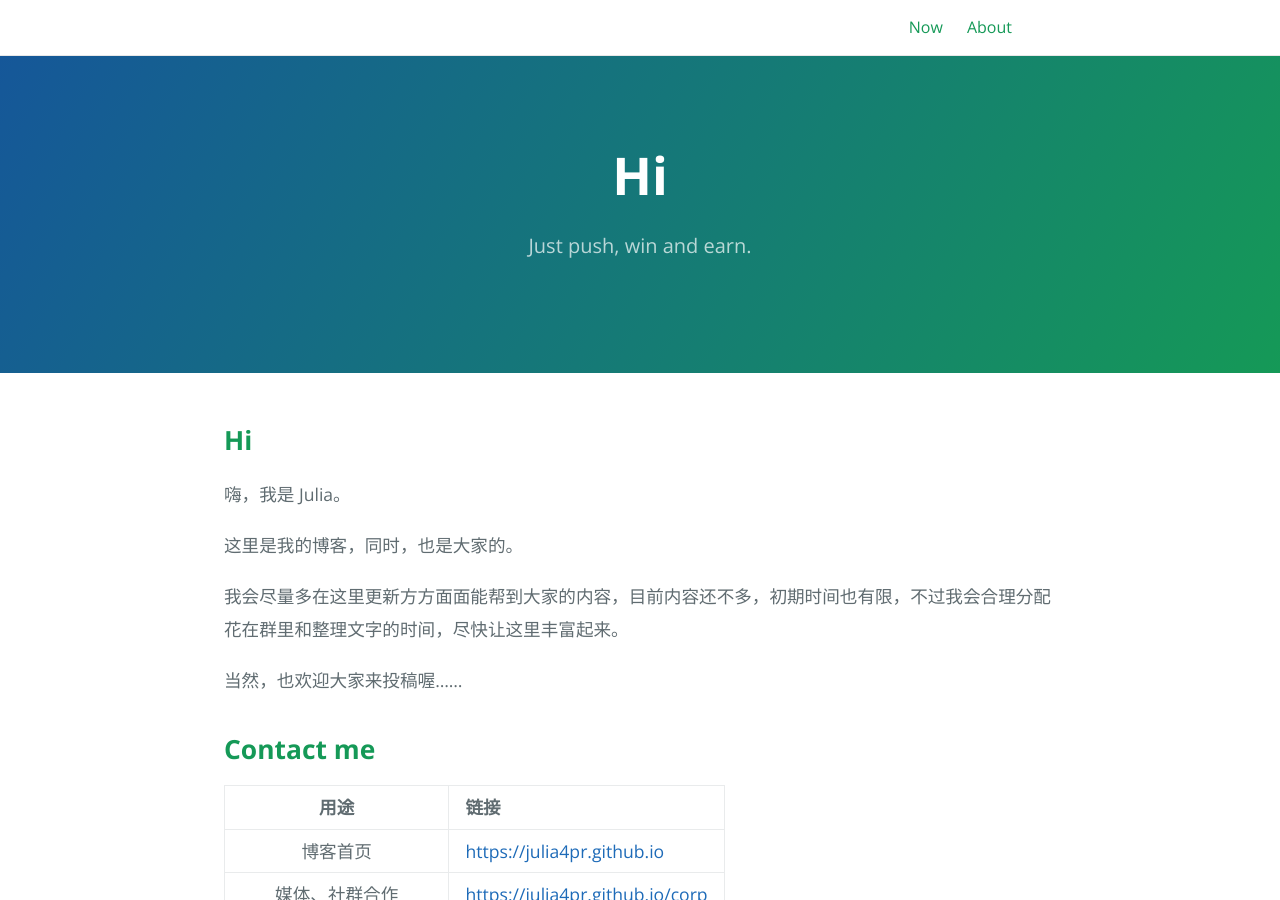
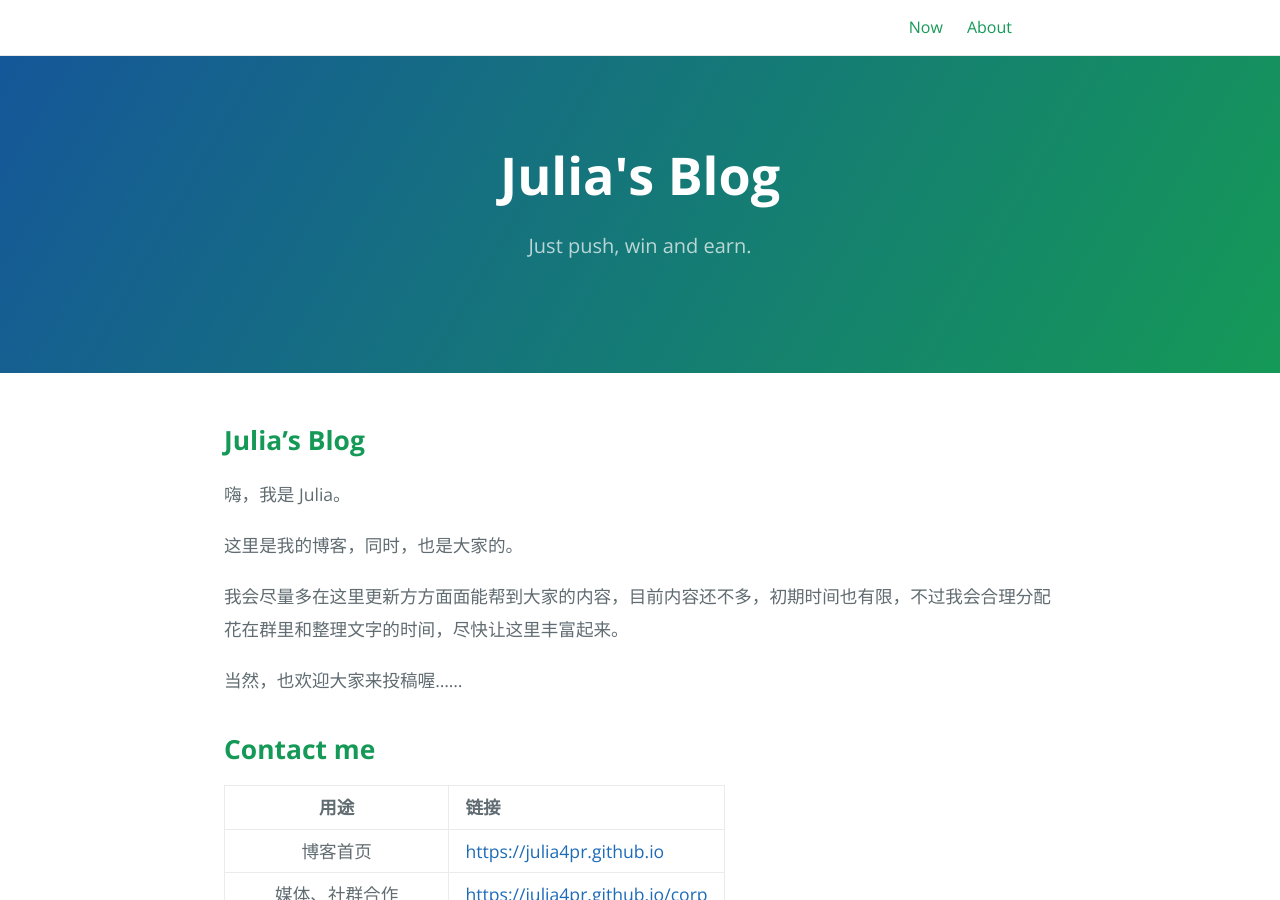
Before and after one commit to julia4pr/julia4pr.github.io, a Jekyll site: the page built from index.md, in a window 1280 px wide and 900 px high. Built offline with Jekyll 4.4.1, drawn with Linux system fonts in a browser that asks for light colours; our own code applies the rules of GitHub Pages for plain Markdown files.

Commit message:
updated title of index

```diff
--- a/index.md
+++ b/index.md
@@ -1,5 +1,9 @@
+---
+layout: home
+title: Julia's Blog
+---
 
-## Hi
+## Julia's Blog
 
 嗨，我是 Julia。
 
```
